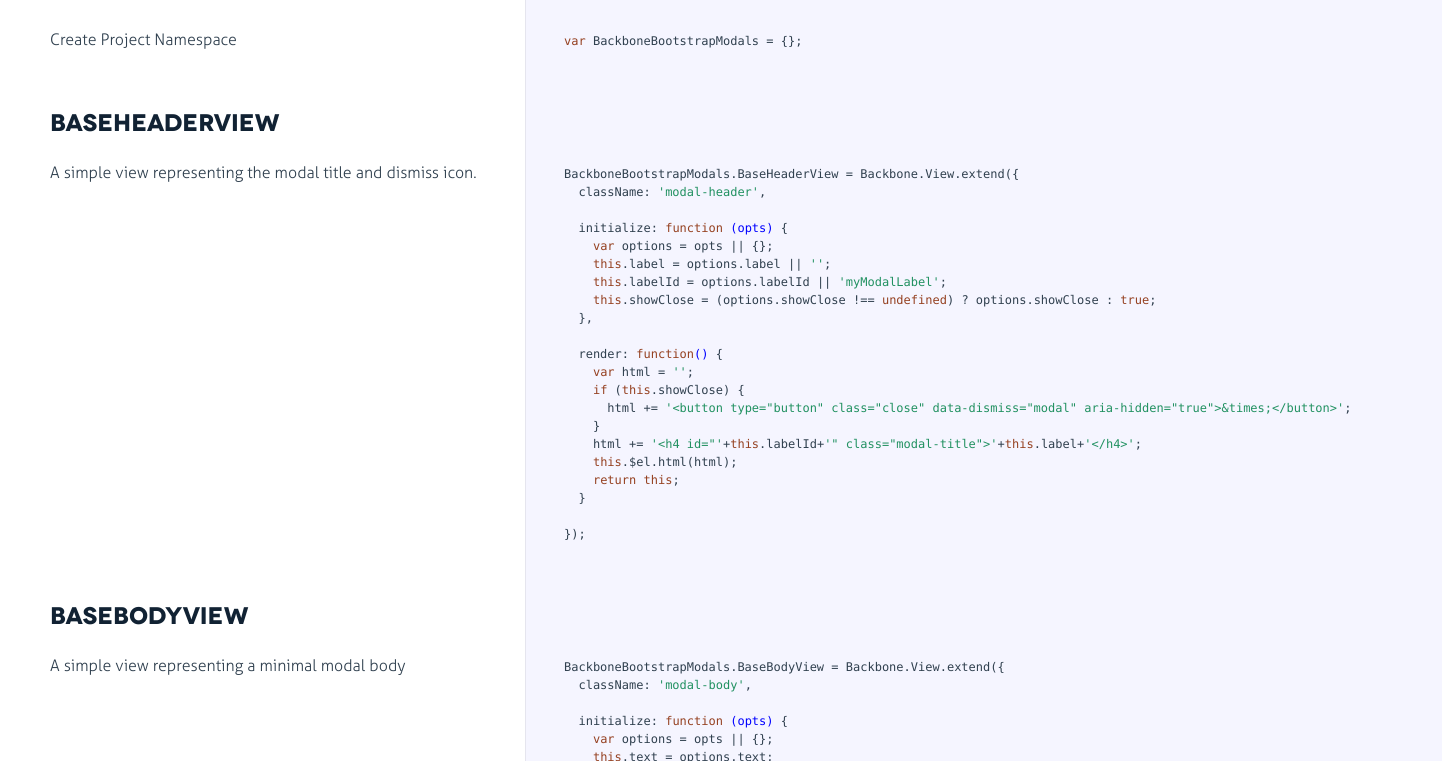
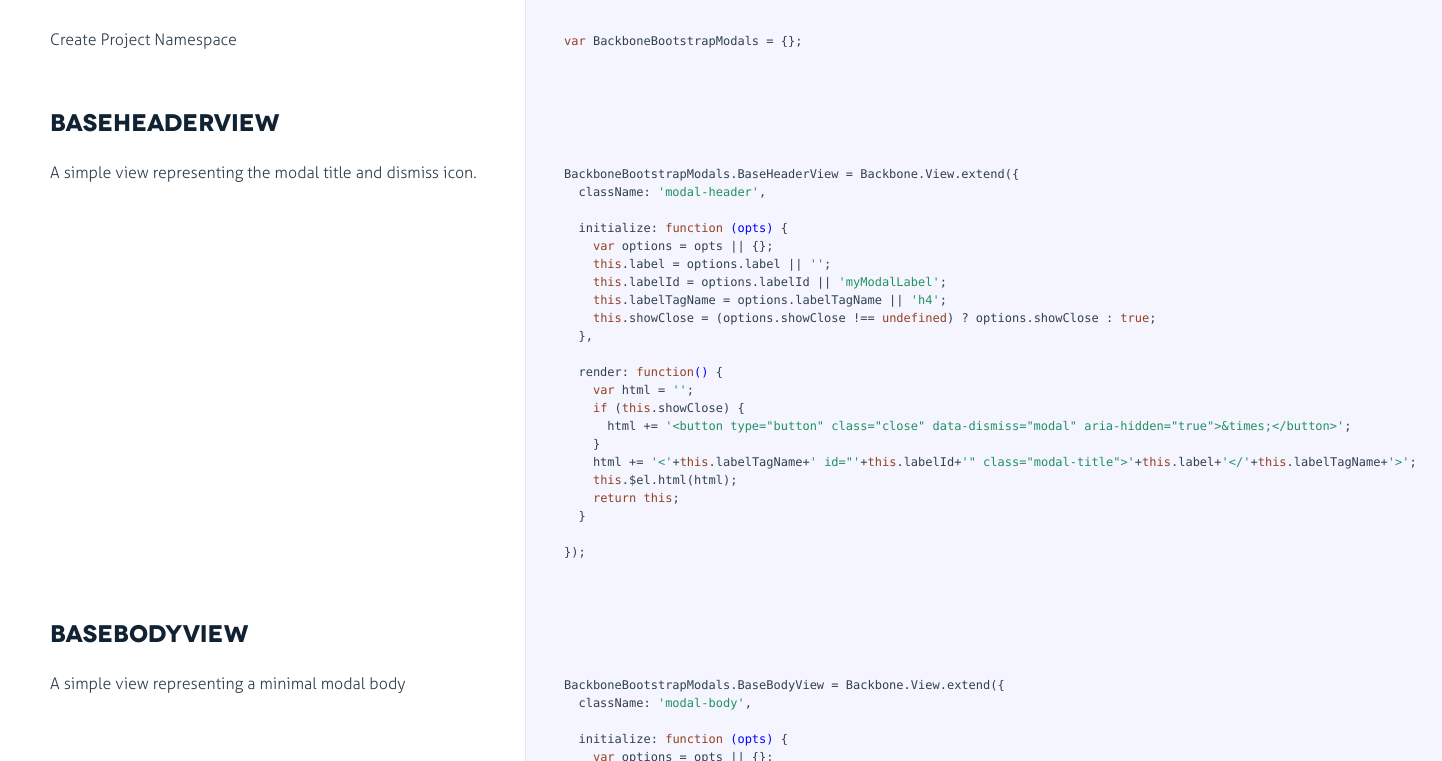
Before and after one commit to leafygreen/backbone-bootstrap-modals, a plain HTML site: page docco/backbone-bootstrap-modals.html in a window 1280 px wide. Shown: the part 612-1373 px from the top of the page, 1442 px wide, since content can reach past the window. Drawn offline with Linux system fonts and the light colour scheme.

Commit message:
Updated docs

```diff
--- a/docco/backbone-bootstrap-modals.html
+++ b/docco/backbone-bootstrap-modals.html
@@ -142,6 +142,7 @@
     <span class="hljs-keyword">var</span> options = opts || {};
     <span class="hljs-keyword">this</span>.label = options.label || <span class="hljs-string">''</span>;
     <span class="hljs-keyword">this</span>.labelId = options.labelId || <span class="hljs-string">'myModalLabel'</span>;
+    <span class="hljs-keyword">this</span>.labelTagName = options.labelTagName || <span class="hljs-string">'h4'</span>;
     <span class="hljs-keyword">this</span>.showClose = (options.showClose !== <span class="hljs-literal">undefined</span>) ? options.showClose : <span class="hljs-literal">true</span>;
   },
 
@@ -150,7 +151,7 @@
     <span class="hljs-keyword">if</span> (<span class="hljs-keyword">this</span>.showClose) {
       html += <span class="hljs-string">'&lt;button type="button" class="close" data-dismiss="modal" aria-hidden="true"&gt;&amp;times;&lt;/button&gt;'</span>;
     }
-    html += <span class="hljs-string">'&lt;h4 id="'</span>+<span class="hljs-keyword">this</span>.labelId+<span class="hljs-string">'" class="modal-title"&gt;'</span>+<span class="hljs-keyword">this</span>.label+<span class="hljs-string">'&lt;/h4&gt;'</span>;
+    html += <span class="hljs-string">'&lt;'</span>+<span class="hljs-keyword">this</span>.labelTagName+<span class="hljs-string">' id="'</span>+<span class="hljs-keyword">this</span>.labelId+<span class="hljs-string">'" class="modal-title"&gt;'</span>+<span class="hljs-keyword">this</span>.label+<span class="hljs-string">'&lt;/'</span>+<span class="hljs-keyword">this</span>.labelTagName+<span class="hljs-string">'&gt;'</span>;
     <span class="hljs-keyword">this</span>.$el.html(html);
     <span class="hljs-keyword">return</span> <span class="hljs-keyword">this</span>;
   }
```
